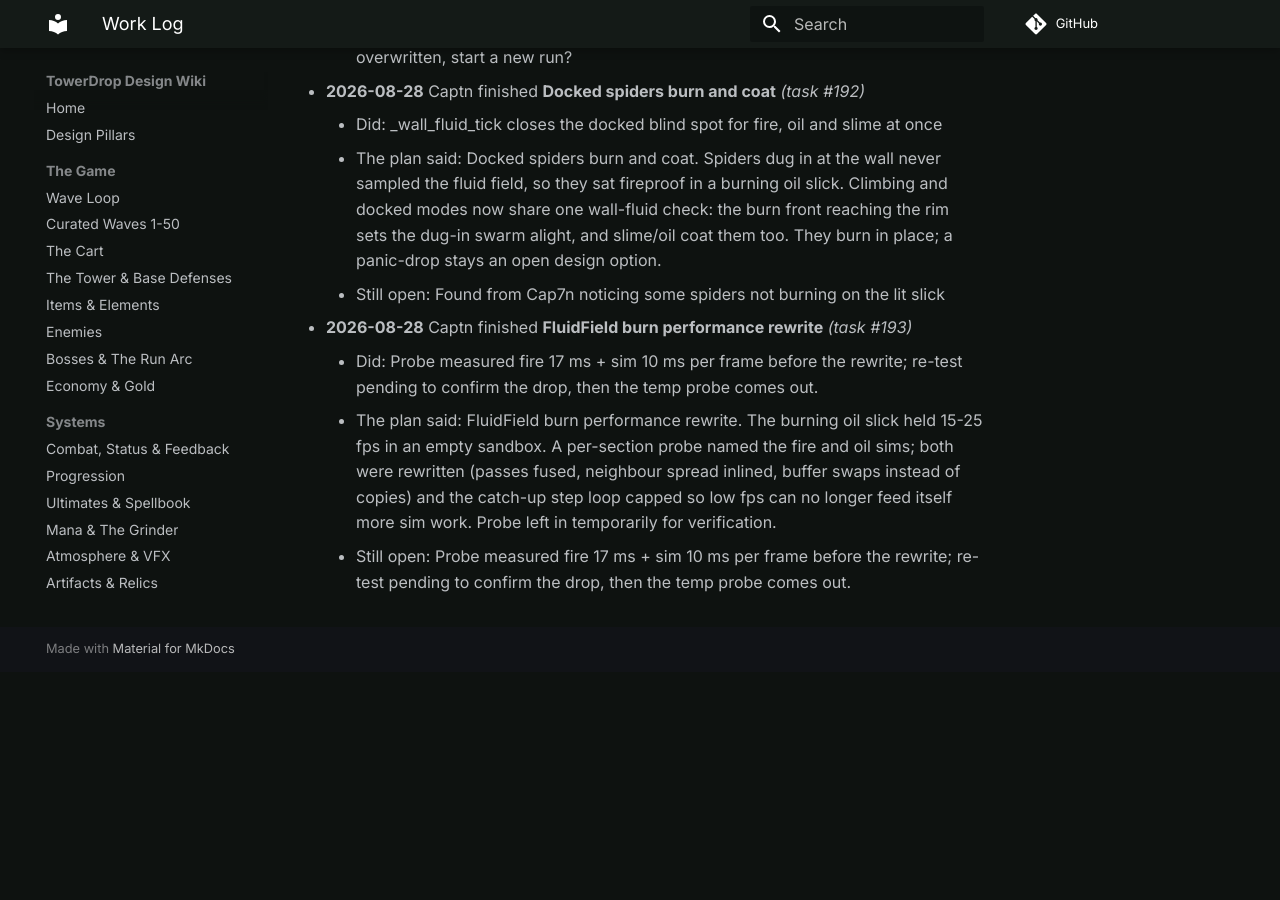
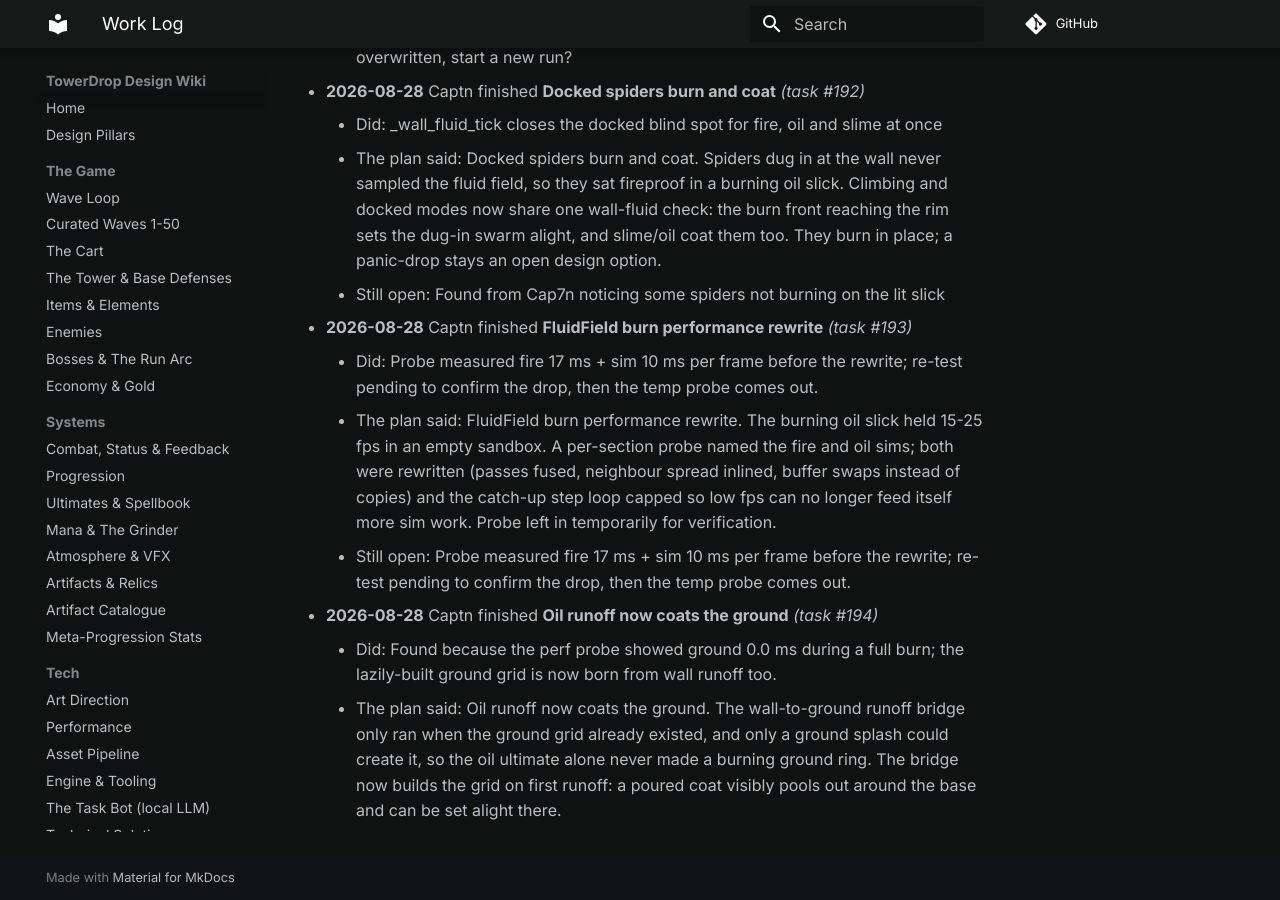
Before and after one commit to cap7n/towerdrop-docs, an MkDocs documentation site: the page built from docs/project/log.md, in a window 1280 px wide and 900 px high, scrolled down 7341 px. Built offline with MkDocs 1.6.1 and Material for MkDocs 9.7.7, drawn with Linux system fonts in a browser that asks for light colours; comment, search, counter and statistics services are not loaded; before the commit the page ends 8013 px from its top, so only the background shows below that.

Commit message:
log: Oil runoff now coats the ground (task #194)

```diff
--- a/docs/project/log.md
+++ b/docs/project/log.md
@@ -81,3 +81,6 @@
     - Did: Probe measured fire 17 ms + sim 10 ms per frame before the rewrite; re-test pending to confirm the drop, then the temp probe comes out.
     - The plan said: FluidField burn performance rewrite. The burning oil slick held 15-25 fps in an empty sandbox. A per-section probe named the fire and oil sims; both were rewritten (passes fused, neighbour spread inlined, buffer swaps instead of copies) and the catch-up step loop capped so low fps can no longer feed itself more sim work. Probe left in temporarily for verification.
     - Still open: Probe measured fire 17 ms + sim 10 ms per frame before the rewrite; re-test pending to confirm the drop, then the temp probe comes out.
+- **2026-08-28** Captn finished **Oil runoff now coats the ground** _(task #194)_
+    - Did: Found because the perf probe showed ground 0.0 ms during a full burn; the lazily-built ground grid is now born from wall runoff too.
+    - The plan said: Oil runoff now coats the ground. The wall-to-ground runoff bridge only ran when the ground grid already existed, and only a ground splash could create it, so the oil ultimate alone never made a burning ground ring. The bridge now builds the grid on first runoff: a poured coat visibly pools out around the base and can be set alight there.
```
